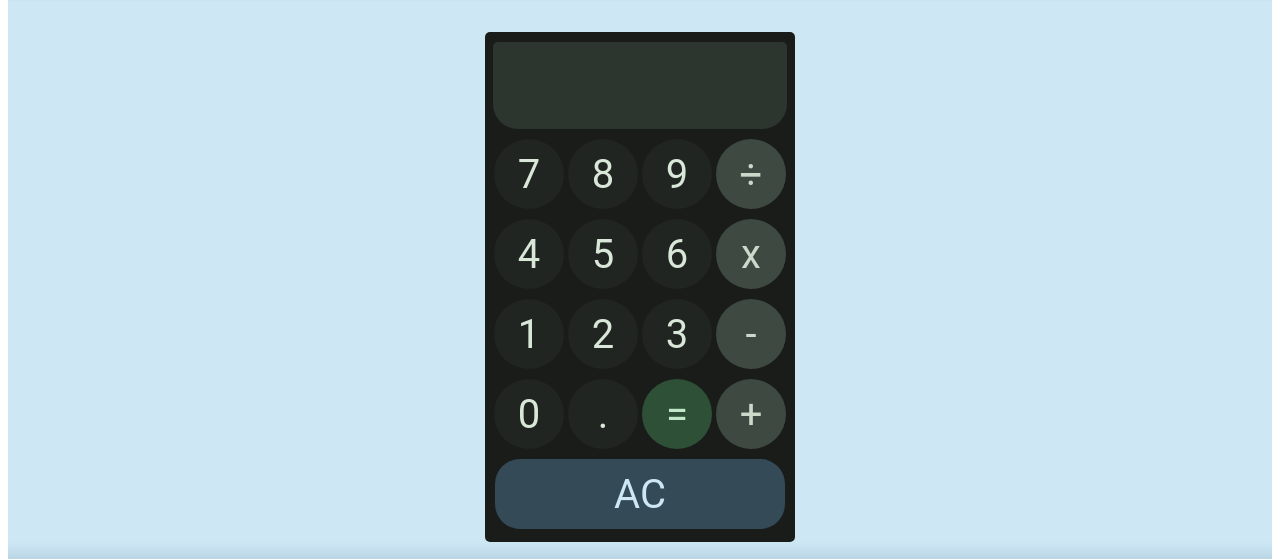
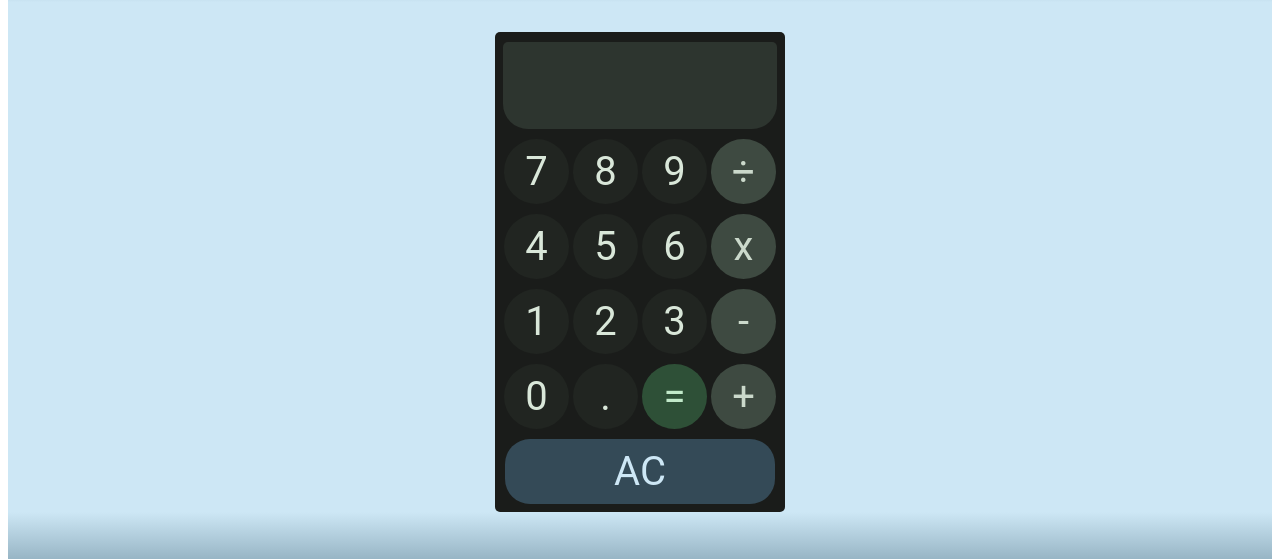
Before and after one commit to manuk027/webCalculator, a plain HTML site: page index.html in a window 1280 px wide. Shown: the part 81-640 px from the top of the page. Drawn offline with Linux system fonts and the light colour scheme.

Commit message:
Update style.css

```diff
--- a/style.css
+++ b/style.css
@@ -21,8 +21,8 @@
 }
 
 .calc{
-    width: 310px;
-    height: 510px;
+    width: 290px;
+    height: 480px;
     background: rgb(26, 28, 26);
     border: none;
     border-radius: 5px;
@@ -30,7 +30,7 @@
 }
 
 #screen{
-    width: 290px;
+    width: 270px;
     margin-top: 10px;
     height: 85px;
     pointer-events: none;
@@ -58,8 +58,8 @@
     border: none;
     color: rgb(217, 231, 217);
     border-radius: 50%;
-    width: 70px;
-    height: 70px;
+    width: 65px;
+    height: 65px;
     font-size: 40px;
     font-family: 'Roboto', sans-serif;
     cursor: pointer;
@@ -72,8 +72,8 @@
     border: none;
     color: rgb(203, 217, 203);
     border-radius: 50%;
-    width: 70px;
-    height: 70px;
+    width: 65px;
+    height: 65px;
     font-size: 40px;
     font-family: 'Roboto', sans-serif;
     cursor: pointer;
@@ -86,8 +86,8 @@
     border: none;
     color: rgb(193, 233, 201);
     border-radius: 50%;
-    width: 70px;
-    height: 70px;
+    width: 65px;
+    height: 65px;
     font-size: 40px;
     font-family: 'Roboto', sans-serif;
     cursor: pointer;
@@ -100,8 +100,8 @@
     border: none;
     color: rgb(205, 231, 245);
     border-radius: 25px;
-    width: 290px;
-    height: 70px;
+    width: 270px;
+    height: 65px;
     font-size: 40px;
     font-family: 'Roboto', sans-serif;
     cursor: pointer;
```
